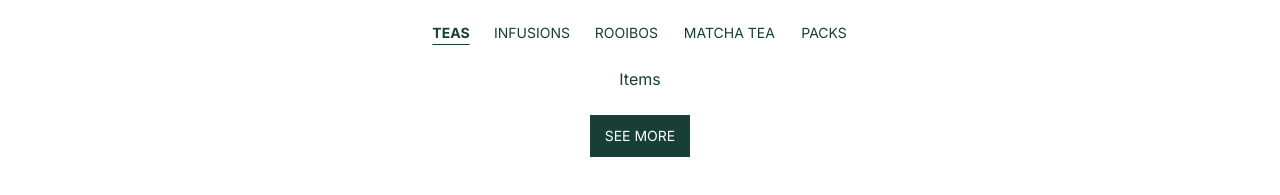
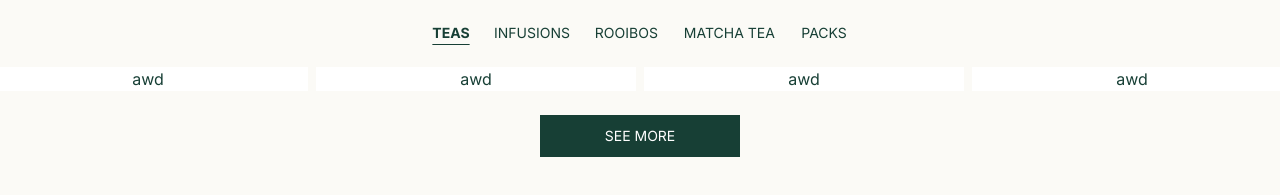
Before and after one commit to easazade/teashop, a React (Vite) app: page / in a window 1280 px wide. Shown: the part 809-1004 px from the top of the page. Built offline with nearby package versions, Linux system fonts and the light colour scheme.

Commit message:
Working on ShopItem

```diff
--- a/src/components/BestSellers.tsx
+++ b/src/components/BestSellers.tsx
@@ -1,5 +1,6 @@
 import { useState } from 'react'
 import AppButton from './AppButton'
+import ShopItem from './ShopItem'
 
 export default function BestSellers() {
   const tabNames = ['TEAS', 'INFUSIONS', 'ROOIBOS', 'MATCHA TEA', 'PACKS']
@@ -32,8 +33,8 @@ export default function BestSellers() {
           )
         })}
       </ul>
-      <div className="flex-1">Items</div>
-      <AppButton label="SEE MORE" onClick={() => {}} />
+      <div className="flex flex-1 flex-row gap-2">{Array.from({ length: 4 }).map((item, index) => ShopItem())}</div>
+      <AppButton label="SEE MORE" onClick={() => {}} minWidth={200} />
     </div>
   )
 }
--- a/src/components/Cart/CartOverlay.tsx
+++ b/src/components/Cart/CartOverlay.tsx
@@ -10,7 +10,7 @@ export default function CartOverlay({ isOpen, closeOverlay }: CartOverlayProps)
         ${isOpen ? 'pointer-events-auto absolute top-0 right-0 bottom-0 left-0' : 'pointer-events-none hidden'} `}
     >
       <div className={'h-full flex-1 bg-white/10 backdrop-blur-xs'} onClick={closeOverlay}></div>
-      <div className={'bg-background h-full flex-1 p-4 shadow-lg'}>Cart Sidebar</div>
+      <div className={'bg-surface h-full flex-1 p-4 shadow-lg'}>Cart Sidebar</div>
     </div>
   )
 }
--- a/src/components/Navbar.tsx
+++ b/src/components/Navbar.tsx
@@ -12,7 +12,7 @@ export function Navbar() {
   return (
     <>
       <CartOverlay isOpen={isCartOpen} closeOverlay={() => setIsCartOpen(false)} />
-      <nav className={'bg-background sticky top-0 z-50 flex h-20 w-full flex-row items-center gap-4 p-8 shadow-xs'}>
+      <nav className={'bg-surface sticky top-0 z-50 flex h-20 w-full flex-row items-center gap-4 p-8 shadow-xs'}>
         <Menu size={20} cursor={'pointer'} />
         <SearchBar />
         <div className={'cursor-pointer md:absolute md:left-1/2 md:-translate-x-1/2'} onClick={() => navigate('/')}>
--- a/src/components/ShopItem.tsx
+++ b/src/components/ShopItem.tsx
@@ -0,0 +1,3 @@
+export default function ShopItem() {
+  return <div className="bg-surface p-2-4-6 flex h-auto min-w-80 flex-col items-center">awd</div>
+}
--- a/src/index.css
+++ b/src/index.css
@@ -2,7 +2,7 @@
 @import 'tailwindcss';
 
 @theme {
-  --color-background: white;
+  --color-background: #fbfaf6;
   --color-surface: white;
   --color-placeholder: #f4f4f4;
   --color-text: #173f35;
@@ -22,6 +22,7 @@
   }
 
   body {
+    background-color: var(--color-background);
     padding: 0;
     margin: 0;
     font-family: var(--font-family-body);
--- a/src/pages/Home/components/ExploreCollections.tsx
+++ b/src/pages/Home/components/ExploreCollections.tsx
@@ -38,8 +38,8 @@ type ArrowButtonProps = {
 function ArrowButton({ direction, onTap }: ArrowButtonProps) {
   return (
     <div
-      className={`bg-background/70 hover:bg-background absolute top-1/2 m-2 flex h-12 w-12 -translate-y-1/2
-        cursor-pointer items-center justify-center rounded-4xl shadow-2xl shadow-gray-300 transition-colors duration-100
+      className={`bg-surface/70 hover:bg-surface absolute top-1/2 m-2 flex h-12 w-12 -translate-y-1/2 cursor-pointer
+        items-center justify-center rounded-4xl shadow-2xl shadow-gray-300 transition-colors duration-100
         ${direction === 'left' ? 'left-0' : 'right-0'} `}
       onClick={() => onTap()}
     >
```
